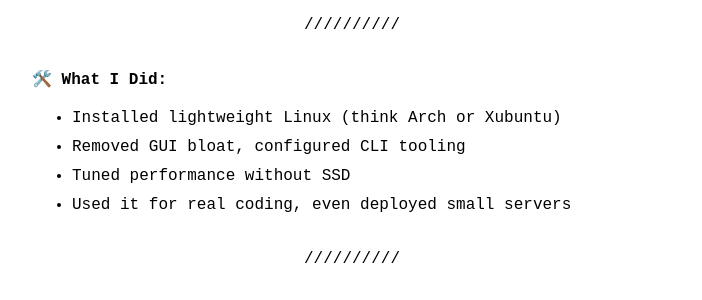
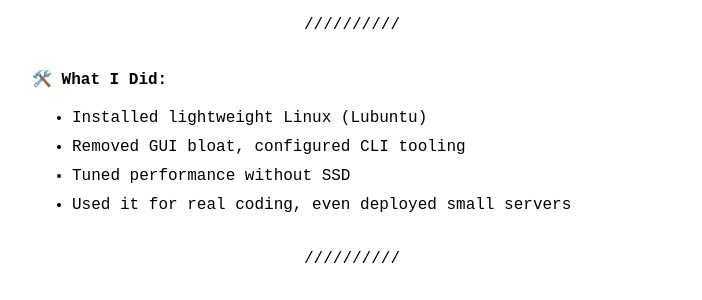
Before and after one commit to developerjonas/blog, a Jekyll site: the page built from _posts/2025-08-06-kabadi-to-killer.md, in a window 1280 px wide. Shown: the part 802-1102 px from the top of the page, without its empty margins (288-990 px from the left). Built offline with Jekyll 4.4.1, drawn with Linux system fonts in a browser that asks for light colours.

Commit message:
Post Fix

```diff
--- a/_posts/2025-08-06-kabadi-to-killer.md
+++ b/_posts/2025-08-06-kabadi-to-killer.md
@@ -28,7 +28,7 @@ It’s about **resourcefulness**.
 ---
 
 🛠️ **What I Did:**
-- Installed lightweight Linux (think Arch or Xubuntu)
+- Installed lightweight Linux (Lubuntu)
 - Removed GUI bloat, configured CLI tooling
 - Tuned performance without SSD
 - Used it for real coding, even deployed small servers
```
